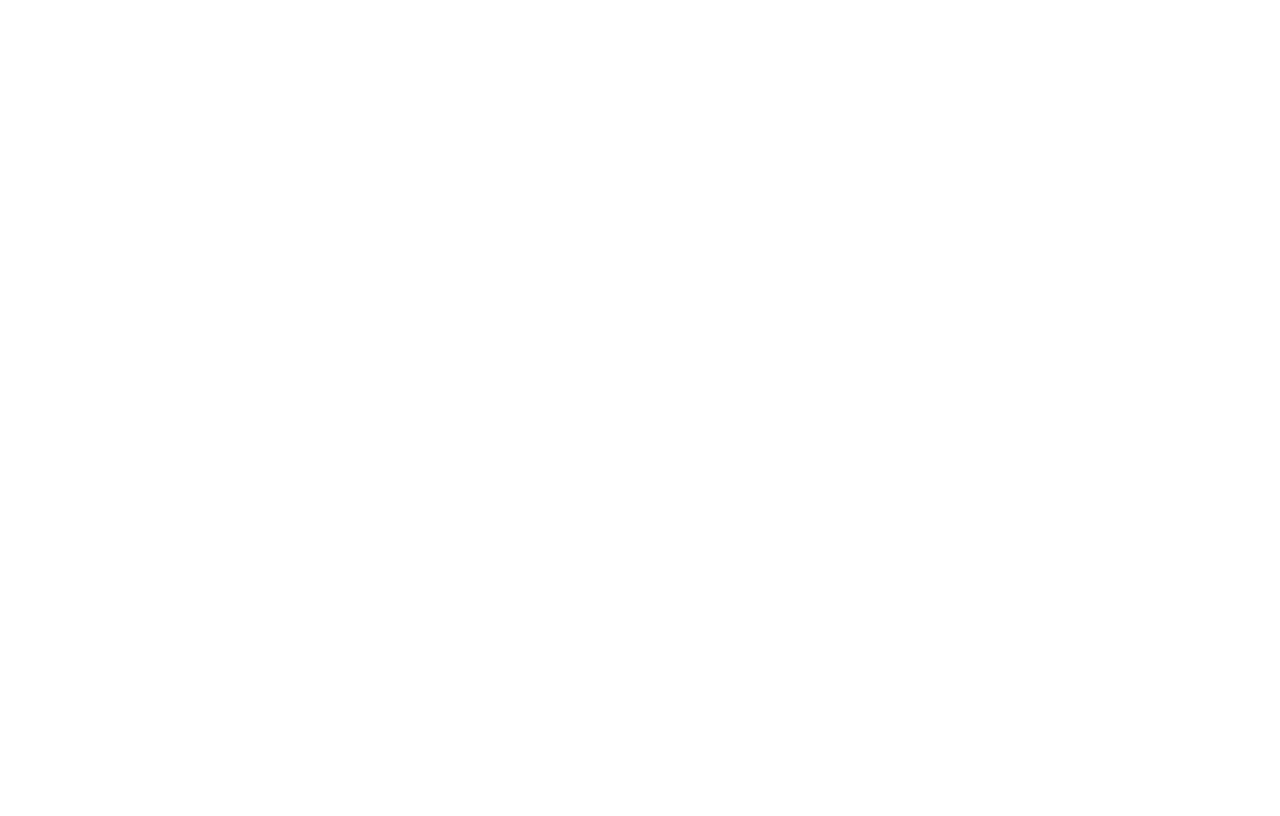
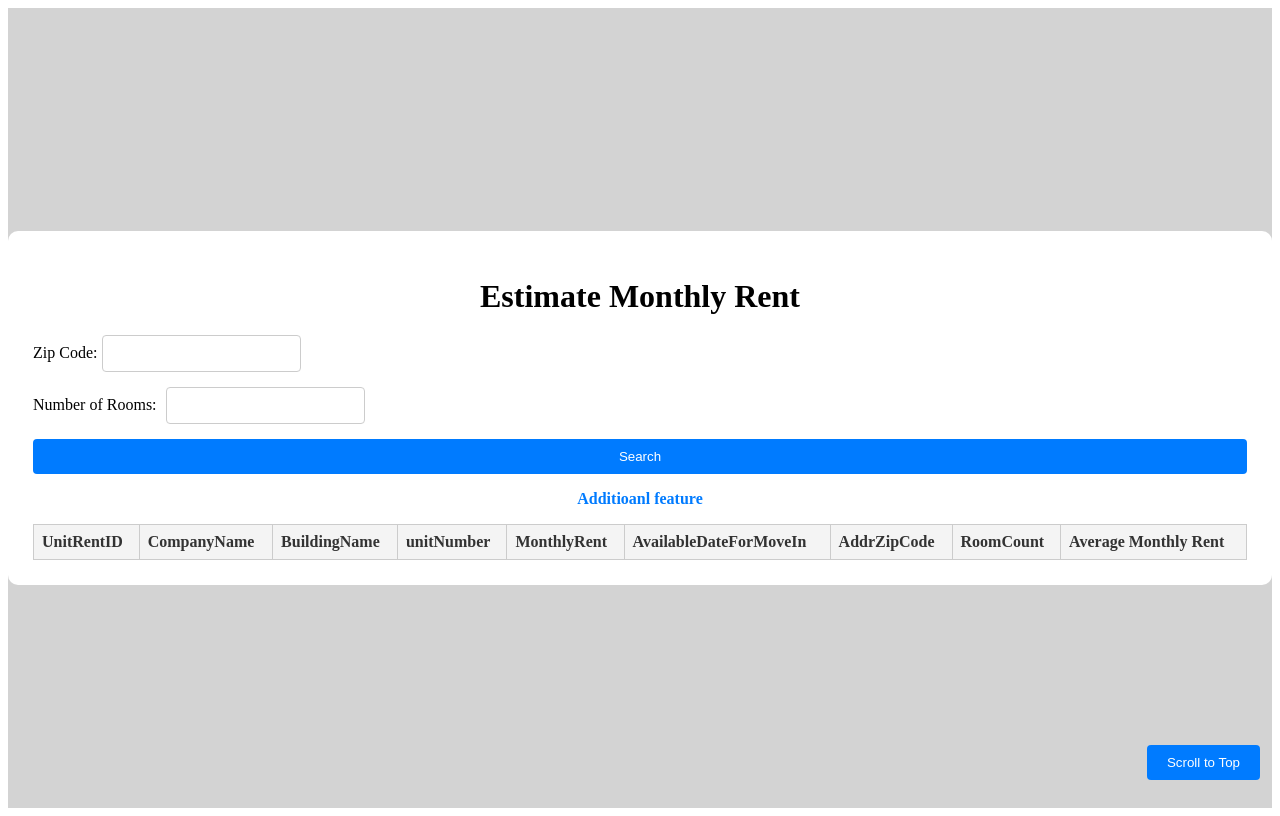
Before and after one commit to JeffereyChasing/DataBase_Project, a React (Vite) app in the folder Roomio/: page /average in a window 1280 px wide. Before the commit this address had no page. Built offline with nearby package versions, Linux system fonts and the light colour scheme.

Commit message:
basic structure

```diff
--- a/Roomio/src/App.jsx
+++ b/Roomio/src/App.jsx
@@ -8,7 +8,7 @@
 import View from './Components/View'
 import Pets from './Components/Pets'
 import InterestGroup from './Components/InterestGroup'
-
+import Average from './Components/Average'
 
 function App() {
   return (
@@ -23,6 +23,7 @@
     <Route path='/view' element={<View />}></Route>
     <Route path='/pets' element={<Pets />}></Route>
     <Route path='/interestgroup' element={<InterestGroup />}></Route>
+    <Route path='/average' element={<Average />}></Route>
 
     </Routes>
     </BrowserRouter>
--- /dev/null
+++ b/Roomio/src/Components/Average.jsx
@@ -0,0 +1,226 @@
+import axios from "axios"
+import React, { useState,useEffect } from 'react';
+import { useNavigate } from 'react-router-dom'
+import { useLoaderData } from 'react-router-dom';
+
+const Average = () => {
+
+
+  const scrollToTop = () => {
+    window.scrollTo({
+      top: 0,
+      behavior: 'smooth'
+    });
+  };
+
+    const [unit, setUnit] = useState({
+        zipcode: "",
+        roomcount:"",
+    })
+    //search
+
+    const [rooms, setRooms] = useState([])
+
+
+
+    useEffect(() => {
+      if (rooms.length > 0) {
+        window.scrollTo({
+          top: 0,
+          behavior: 'smooth'
+        });
+      }
+    }, [rooms]);  // This effect runs every time 'rooms' changes.
+
+    const nav = useNavigate()
+    const handleSubmit = (event) => {
+        event.preventDefault();
+        axios.post("http://localhost:3600/server/average",unit)
+            .then(result=>{
+              if(result.data.Status){
+                console.log(result.data.Result)
+
+                setRooms(result.data.Result)
+              }
+            },)
+
+            .catch(err => console.log(err))
+            // see what the error is
+    };
+
+
+
+
+
+
+
+
+
+
+
+
+
+
+
+
+return (
+  <div style={styles.container}>
+      <div style={styles.loginBox}>
+          <h1 style={styles.header}>Estimate Monthly Rent
+</h1>
+
+          <form onSubmit={handleSubmit} style={styles.form}>
+              <div style={{marginBottom:"15px"}}>
+                  <label style={{marginRight:"5px"}} htmlFor="zipcode">Zip Code:</label>
+                  <input
+                      type="text"
+                      id="zipcode"
+                      onChange={(e) => setUnit({...unit, zipcode : e.target.value})}
+                      required
+                      //mandatory
+                      style={styles.input}
+                  />
+              </div>
+              <button onClick={scrollToTop} style={styles.scrollButton}>Scroll to Top</button>
+
+              <div style={styles.inputGroup}>
+                  <label style={{marginRight:"9px"}} htmlFor="roomcount">Number of Rooms:</label>
+                  <input
+                      type="text"
+                      id="roomcount"
+                      onChange={(e) => setUnit({...unit, roomcount : e.target.value})}
+                      required
+                      //mandatory
+                      style={styles.input}
+                  />
+              </div>
+              <button type="submit" style={{padding: 10, backgroundColor: '#007BFF',color: 'white', border: 'none',
+              borderRadius: 4,  cursor: 'pointer', marginTop: 15,justifyContent:"center"}}>Search</button>
+
+              <p style={{textAlign: 'center', color: '#007BFF', textDecoration: 'none',fontWeight: 'bold',}}>
+                   <a href="#"  style={{   color: '#007BFF', textDecoration: 'none',fontWeight: 'bold',}}>Additioanl feature</a>
+              </p>
+
+
+
+              <table style={styles.table} >
+
+
+            <thead>
+              <tr>
+                <th style={styles.th}>UnitRentID</th>
+                <th style={styles.th}>CompanyName</th>
+                <th style={styles.th}>BuildingName</th>
+                <th style={styles.th}>unitNumber</th>
+                <th style={styles.th}>MonthlyRent</th>
+                <th style={styles.th}>AvailableDateForMoveIn</th>
+                <th style={styles.th}>AddrZipCode</th>
+                <th style={styles.th}>RoomCount</th>
+                <th style={styles.th}>Average Monthly Rent</th>
+
+              </tr>
+
+            </thead>
+
+            <tbody>
+              {rooms.map(i => (
+                <tr key={i.id}>
+                  <td style={styles.td}>{i.UnitRentID} </td>
+                  <td style={styles.td}>{i.CompanyName}</td>
+                  <td style={styles.td}>{i.BuildingName}</td>
+                  <td style={styles.td}>{i.unitNumber}</td>
+                  <td style={styles.td}>{i.MonthlyRent} </td>
+                  <td style={styles.td}>{i.AvailableDateForMoveIn}</td>
+                  <td style={styles.td}>{i.AddrZipCode}</td>
+                  <td style={styles.td}>{i.NumberOfRooms}</td>
+                  <td style={styles.td}>{i.AverageMonthlyRentPerRoomCountZip}</td>
+
+                </tr>
+              ))}
+
+                  </tbody>
+
+
+
+
+
+          </table>
+
+
+
+
+
+          </form>
+      </div>
+  </div>
+);
+}
+
+
+const styles = {
+  container: {
+      display: 'flex',
+      justifyContent: 'center',
+      alignItems: 'center',
+      height: '100vh',
+      backgroundColor: 'lightgrey',
+  },
+  loginBox: {
+      background: 'white',
+      padding: 25,
+      borderRadius: 10,
+      boxShadow: '10 10 30px rgba(0, 0, 0, 0.2)',
+      width: '10000px',
+  },
+  header: {
+      textAlign: 'center',
+      marginBottom: 20,
+  },
+  form: {
+      display: 'flex',
+      flexDirection: 'column',
+      height:"!000px"
+  },
+  input: {
+      padding: 10,
+      border: '1px solid #ccc',
+      borderRadius: 4,
+  },
+  table: {
+    width: '100%',
+    borderCollapse: 'collapse',
+
+
+  },
+  th: {
+    background: '#f4f4f4',
+    color: '#333',
+    fontWeight: 'bold',
+    border: '1px solid #ccc',
+    padding: '8px',
+    textAlign: 'left',
+  },
+  td: {
+    border: '1px solid #ccc',
+    padding: '8px',
+    textAlign: 'left',
+  },
+  tbody:{
+    padding:"300px"
+  },
+  scrollButton: {
+    position: 'fixed',
+    right: 20,
+    bottom: 20,
+    padding: '10px 20px',
+    backgroundColor: '#007BFF',
+    color: 'white',
+    border: 'none',
+    borderRadius: 4,
+    cursor: 'pointer'
+  }
+  //styles
+
+}
+
+export default Average
--- a/Roomio/src/Components/MainPage.jsx
+++ b/Roomio/src/Components/MainPage.jsx
@@ -1,31 +1,57 @@
-import React from 'react'
-import {Link} from 'react-router-dom'
+import React, { useState } from 'react';
+import { Link } from 'react-router-dom';
 
 const MainPage = () => {
+    // State to manage hover effect
+    const [hoverIndex, setHoverIndex] = useState(null);
+
+    // Style for non-hovered items
+    const linkContainerStyle = {
+        padding: '20px',
+        borderRadius: '10px',
+        backgroundColor: 'white',
+        marginBottom: '10px',
+        boxShadow: '0 2px 4px rgba(0,0,0,0.1)',
+        transition: 'background-color 0.3s ease, box-shadow 0.3s ease, color 0.3s ease',
+    };
+
+    // Style for hovered items
+    const linkContainerHoverStyle = {
+        ...linkContainerStyle,
+        backgroundColor: 'skyblue',
+        boxShadow: '0 5px 15px rgba(100,0,0,0.2)',
+    };
 
     return (
-      <div>
-        <div>
-          <div style={{display:'flex',flexDirection:"row", height:"100vh",padding:"100px",backgroundColor:"grey",}}>
-            <div style={{width:"300px", height:"300px", backgroundColor:"skyblue",padding:"70px",borderRadius:"30px"}}>
-              <Link to="/searchapartment">Search Certain Apartment Units</Link>
-            </div>
-            <div style={{width:"300px", height:"300px", backgroundColor:"green",padding:"70px",borderRadius:"30px"}}>
-            <Link to="/registerpet">Register Pet</Link>
-            </div>
-            <div style={{width:"300px", height:"300px", backgroundColor:"skyblue",padding:"70px",borderRadius:"30px"}}>
-            <Link to="/add">Post and View Interests</Link>
-            </div>
-            <div style={{width:"300px", height:"300px", backgroundColor:"skyblue",padding:"70px",borderRadius:"30px"}}>
-            <Link to="/buildingunitinfor">Display Unit and Building Info</Link>
+        <div style={{ display: 'flex', flexDirection: 'row', height: '100vh' }}>
+            {/* Sidebar Container */}
+            <div style={{ width: '300px', backgroundColor: '#4A90E2', padding: '20px' }}>
+                {['/searchapartment', '/registerpet', '/add', '/buildingunitinfor','/average','/interestgroup'].map((path, index) => (
+                    <div
+                        style={hoverIndex === index ? linkContainerHoverStyle : linkContainerStyle}
+                        onMouseEnter={() => setHoverIndex(index)}
+                        onMouseLeave={() => setHoverIndex(null)}
+                        key={index}
+                    >
+                        <Link to={path} style={{ textDecoration: 'none', color: 'black', fontWeight: 'bold' }}>
+                            {index === 0 && 'Search Certain Apartment Units'}
+                            {index === 1 && 'Register Pet'}
+                            {index === 2 && 'Post and View Interests'}
+                            {index === 3 && 'Display Unit and Building Info'}
+                            {index === 4 && 'Estimate Monthly Rent'}
+                            {index === 5 && 'Search for Interest'}
+
+                        </Link>
+                    </div>
+                ))}
             </div>
 
-          </div>
+            {/* Main Content Area */}
+            <div style={{ flex: 1, backgroundColor: '#E5E5E5', padding: '100px' }}>
+                <h1>Welcome to the Main Page!</h1>
+            </div>
         </div>
-      </div>
     );
-
-
 }
 
 export default MainPage;
--- a/Roomio/src/Components/User_login.jsx
+++ b/Roomio/src/Components/User_login.jsx
@@ -55,6 +55,7 @@
                             style={styles.input}
                         />
                     </div>
+                    <img src={"../assets/bg.jpg"}/>
                     <div style={styles.inputGroup}>
                         <label style={{marginRight:"9px"}} htmlFor="password">Password:</label>
                         <input
@@ -89,7 +90,7 @@
         justifyContent: 'center',
         alignItems: 'center',
         height: '100vh',
-        backgroundColor: 'lightgrey',
+        backgroundImage: 'url("../assets/bg.jpg")',
     },
     loginBox: {
         background: 'white',
```
Also changed, not shown: Roomio/src/assets/bg.jpg (added), 1 other file (tests, documents, lock files or other folders).
